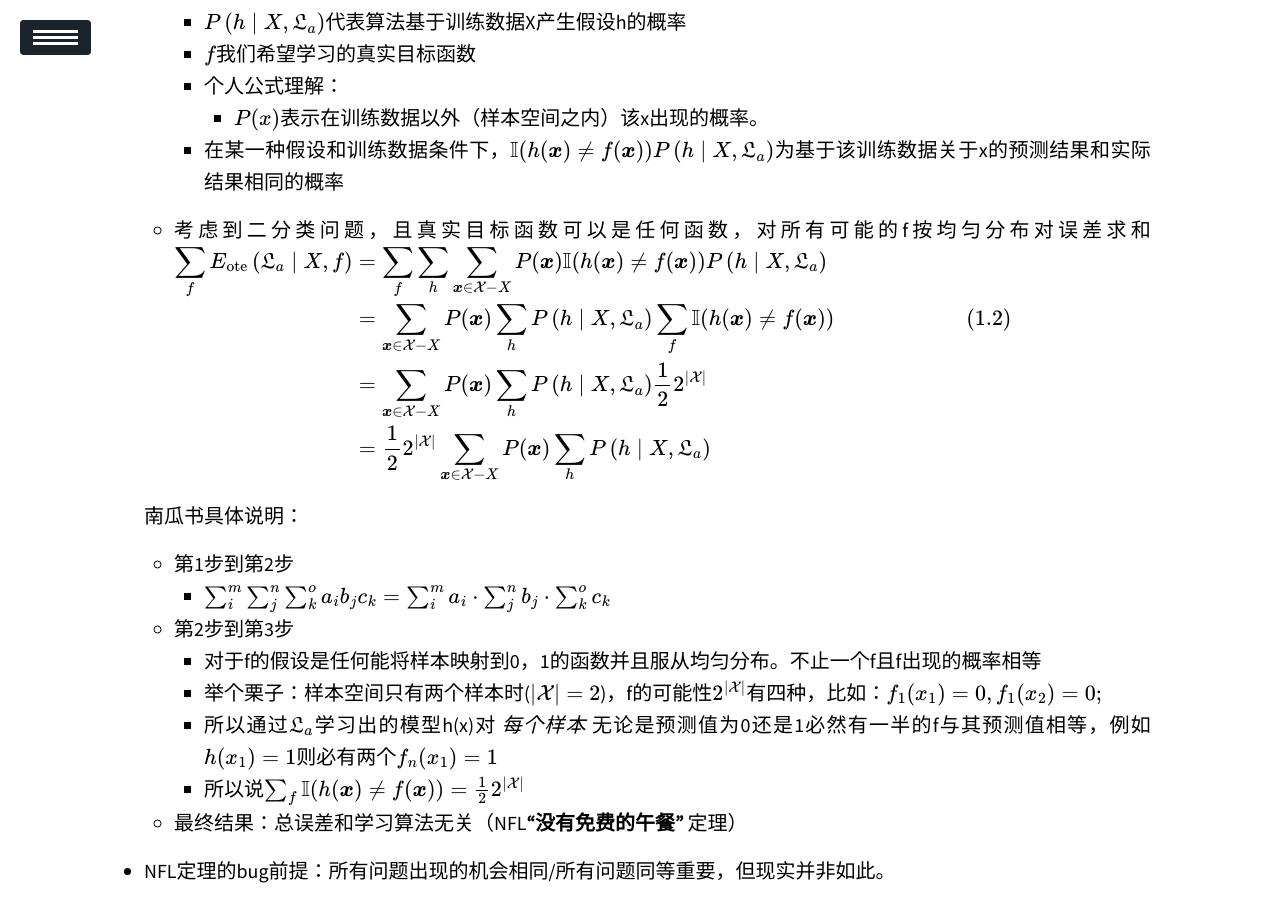
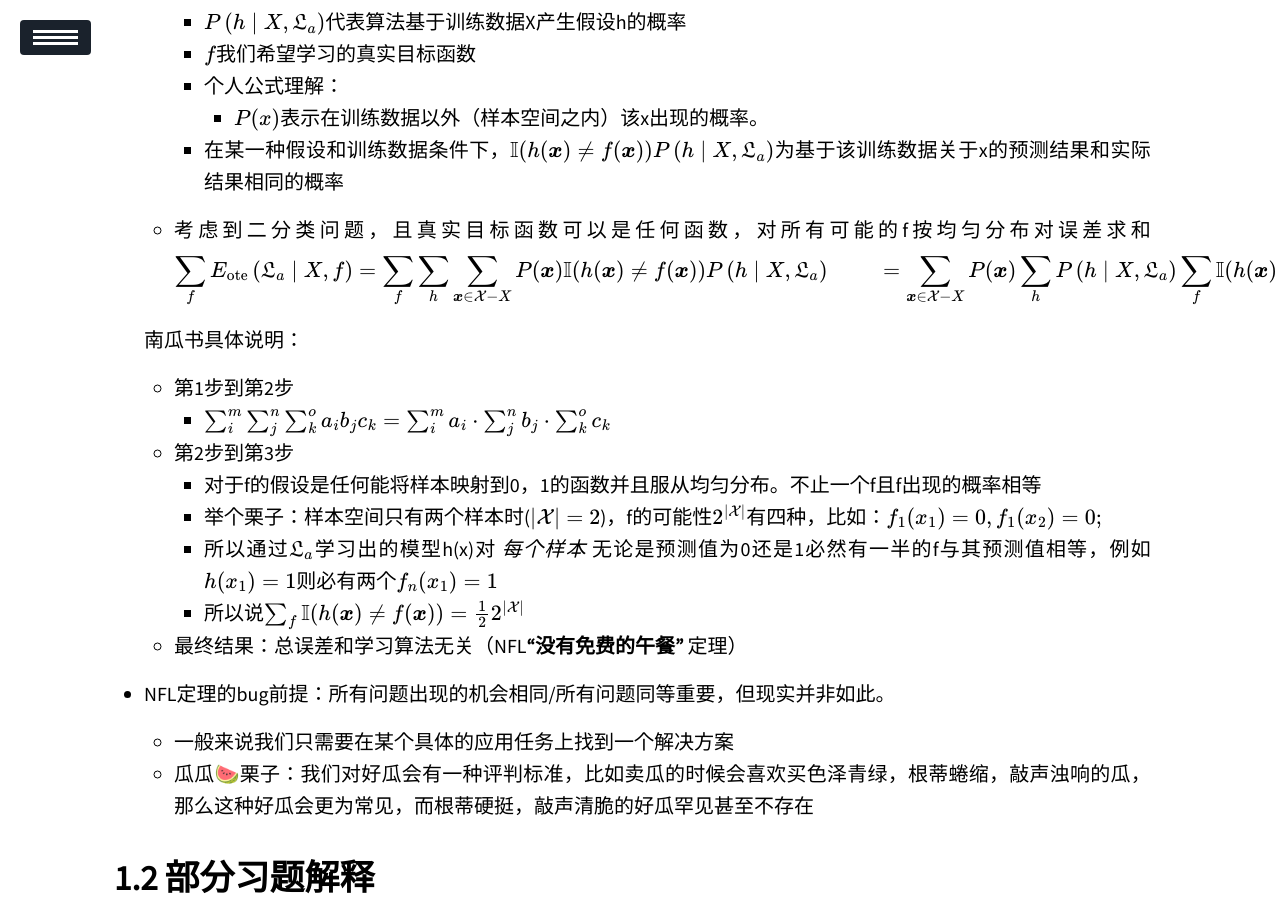
Before and after one commit to WangXiCindy/wangxicindy.github.io, a Jekyll site: the page built from _posts/2020-9-26-机器学习笔记.md, in a window 1280 px wide and 900 px high, scrolled down 2714 px. Built offline with Jekyll 4.4.1, drawn with Linux system fonts in a browser that asks for light colours; our own code applies the rules of GitHub Pages for plain Markdown files; formulas are drawn with MathJax 3; a script that is not in the unit is left out.

Commit message:
Update 2020-9-26-机器学习笔记.md

```diff
--- a/_posts/2020-9-26-机器学习笔记.md
+++ b/_posts/2020-9-26-机器学习笔记.md
@@ -97,7 +97,7 @@
 
   - $\mathfrak{L} _ {a}$代表一种学习算法，对于不同的学习算法$\mathfrak{L} _ {a}$公和$\mathfrak{L} _ {b}$它们在不同的情况下会展现出不同的优势和缺陷
 
-  - $\mathfrak{L} _ {a}$在训练集之外的所有样本上的误差为：$$E _ {\text {ote}}\left(\mathfrak{L} _ {a} \mid X, f\right)=\sum _ {h} \sum _ {\boldsymbol{x} \in \mathcal{X}-X} P(\boldsymbol{x}) \mathbb{I}(h(\boldsymbol{x}) \neq f(\boldsymbol{x})) P\left(h \mid X, \mathfrak{L} _ {a}\right)$$	（1.1）
+  - $\mathfrak{L} _ {a}$在训练集之外的所有样本上的误差为：$E _ {\text {ote}}\left(\mathfrak{L} _ {a} \mid X, f\right)=\sum _ {h} \sum _ {\boldsymbol{x} \in \mathcal{X}-X} P(\boldsymbol{x}) \mathbb{I}(h(\boldsymbol{x}) \neq f(\boldsymbol{x})) P\left(h \mid X, \mathfrak{L} _ {a}\right)$（1.1）
 
     - $\mathbb{I}(·)$是指示函数，内部为真取1，否则取0
     - X为训练数据
@@ -110,12 +110,12 @@
     - 在某一种假设和训练数据条件下，$\mathbb{I}(h(\boldsymbol{x}) \neq f(\boldsymbol{x})) P\left(h \mid X, \mathfrak{L} _ {a}\right)$为基于该训练数据关于x的预测结果和实际结果相同的概率
 
   - 考虑到二分类问题，且真实目标函数可以是任何函数，对所有可能的f按均匀分布对误差求和
-        $$\begin{aligned}
+        $\begin{aligned}
     \sum _ {f} E _ {\text {ote}}\left(\mathfrak{L} _ {a} \mid X, f\right) &=\sum _ {f} \sum _ {h} \sum _ {\boldsymbol{x} \in \mathcal{X}-X} P(\boldsymbol{x}) \mathbb{I}(h(\boldsymbol{x}) \neq f(\boldsymbol{x})) P\left(h \mid X, \mathfrak{L} _ {a}\right)  \\
     &=\sum _ {\boldsymbol{x} \in \mathcal{X}-X} P(\boldsymbol{x}) \sum _ {h} P\left(h \mid X, \mathfrak{L} _ {a}\right) \sum _ {f} \mathbb{I}(h(\boldsymbol{x}) \neq f(\boldsymbol{x})) \qquad   \qquad   \qquad          (1.2) \\
     &=\sum _ {\boldsymbol{x} \in \mathcal{X}-X} P(\boldsymbol{x}) \sum _ {h} P\left(h \mid X, \mathfrak{L} _ {a}\right) \frac{1}{2} 2^{ \vert \mathcal{X} \vert }  \\
     &=\frac{1}{2} 2^{ \vert \mathcal{X} \vert } \sum _ {\boldsymbol{x} \in \mathcal{X}-X} P(\boldsymbol{x}) \sum _ {h} P\left(h \mid X, \mathfrak{L} _ {a}\right)
-  \end{aligned}$$
+  \end{aligned}$
 
   南瓜书具体说明：
 
@@ -880,7 +880,7 @@
 
           - **闭式解**
   - 又名解析解，针对一些严格的公式，给出任意的自变量就可以求出其因变量,也就是问题的解, 他人可以利用这些公式计算各自的问题。
-            - 除此之外，**数值解**是采用某种计算方法,如数值逼近,插值的方法 得到的解。别人只能利用数值计算的结果, 而不能随意给出自变量并求出计算值。
+          - 除此之外，**数值解**是采用某种计算方法,如数值逼近,插值的方法 得到的解。别人只能利用数值计算的结果, 而不能随意给出自变量并求出计算值。
 
           - $b=\frac{1}{m} \sum _ {i=1}^{m}\left(y _ {i}-w x _ {i}\right)$
 
@@ -1045,11 +1045,9 @@
 
           - 注意$$\begin{aligned}p _ 1(\hat{x _ i};\beta)=&\frac{e^{\beta^T\hat{x _ i}}}{1+e^{\beta^T\hat{x _ i}}}  \\  p _ 0 (\hat{x _ i};\beta)=&\frac{1}{1+e^{\beta^T\hat{x _ i}}}\end{aligned}$$
 
-          - 根据公式3.23和3.24：最大化似然函数等价于最小化似然函数的相反数（下式中倒数第二个推导出的公式为极大似然估计的似然函数）
-
-            $$\begin{aligned}\ell(\beta)=& \sum _ {i=1}^mln(y _ ip _ i(\hat{x _ i};\beta)+(1-y _ i)p _ 0(\hat{x _ i};\beta))  \\  =&\sum _ {i=1}^mln(\frac{y _ ie^{\beta^T\hat{x _ i}}+1-y _ i}{1+e^{\beta^T\hat{x _ i}}})  \\  =&\sum _ {i=1}^{m}(ln(y _ ie^{\beta^T\hat{x _ i}}+1-y _ i)-ln(1+e^{\beta^T\hat{x _ i}}))  \\  \ell(\beta)=&\left\{\begin{array}{cl}
+          - 根据公式3.23和3.24：最大化似然函数等价于最小化似然函数的相反数（下式中倒数第二个推导出的公式为极大似然估计的似然函数）$$\begin{aligned}\ell(\beta)=& \sum _ {i=1}^mln(y _ ip _ i(\hat{x _ i};\beta)+(1-y _ i)p _ 0(\hat{x _ i};\beta))  \\  =&\sum _ {i=1}^mln(\frac{y _ ie^{\beta^T\hat{x _ i}}+1-y _ i}{1+e^{\beta^T\hat{x _ i}}})  \\  =&\sum _ {i=1}^{m}(ln(y _ ie^{\beta^T\hat{x _ i}}+1-y _ i)-ln(1+e^{\beta^T\hat{x _ i}}))  \\  \ell(\beta)=&\left\{\begin{array}{cl}
             \sum _ {i=1}^{m}(-ln(1+e^{\beta^T\hat{x _ i}})), & y _ i=0  \\
-\sum _ {i=1}^{m}(\beta^T\hat{x _ i}-ln(1+e^{\beta^T\hat{x _ i}})), & y _ i=1
+            \sum _ {i=1}^{m}(\beta^T\hat{x _ i}-ln(1+e^{\beta^T\hat{x _ i}})), & y _ i=1
             \end{array}\right.  \\  \ell(\beta)=&\sum _ {i=1}^{m}\left(y _ {i} \boldsymbol{\beta}^{\mathrm{T}} \hat{\boldsymbol{x}} _ {i}-\ln \left(1+e^{\boldsymbol{\beta}^{\mathrm{T}} \hat{\boldsymbol{x}} _ {i}}\right)\right)  \\  \ell(\beta)=&\sum _ {i=1}^{m}\left(-y _ {i} \boldsymbol{\beta}^{\mathrm{T}} \hat{\boldsymbol{x}} _ {i}+\ln \left(1+e^{\boldsymbol{\beta}^{\mathrm{T}} \hat{\boldsymbol{x}} _ {i}}\right)\right)\end{aligned} $$
 
           - 上式是关于$\beta$的高阶可导连续凸函数，根据凸优化，通过**梯度下降、牛顿法**都可求其最优解
```
